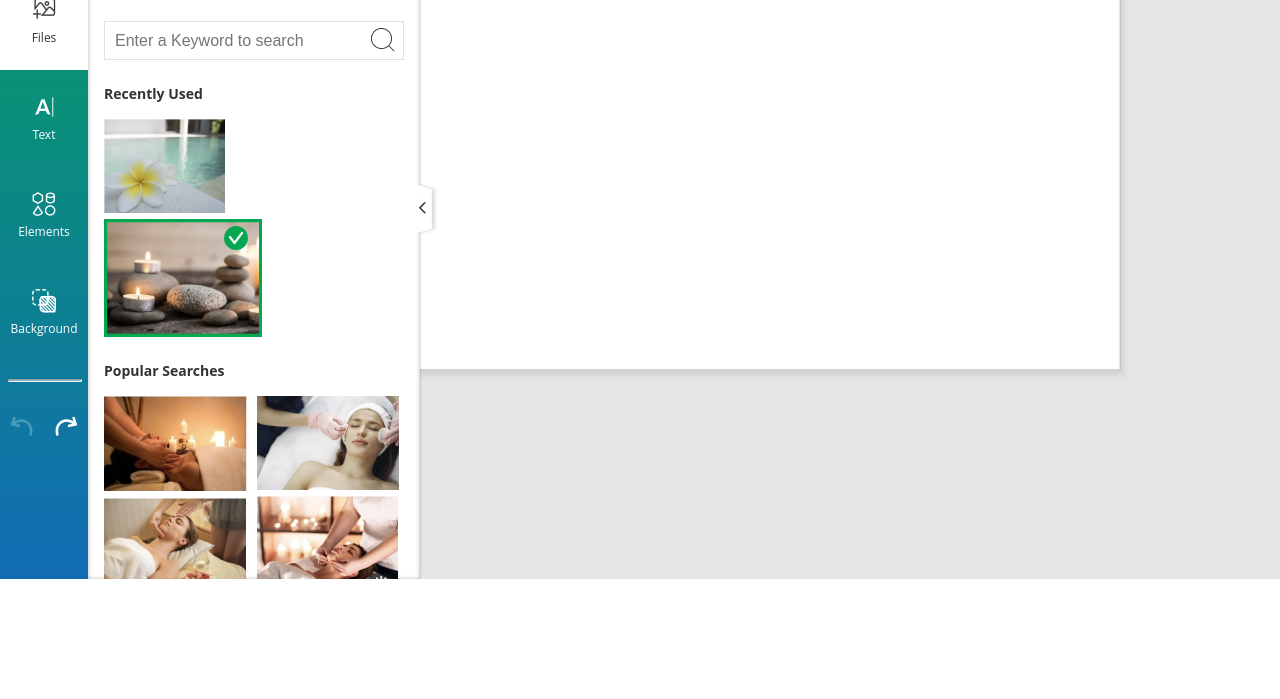
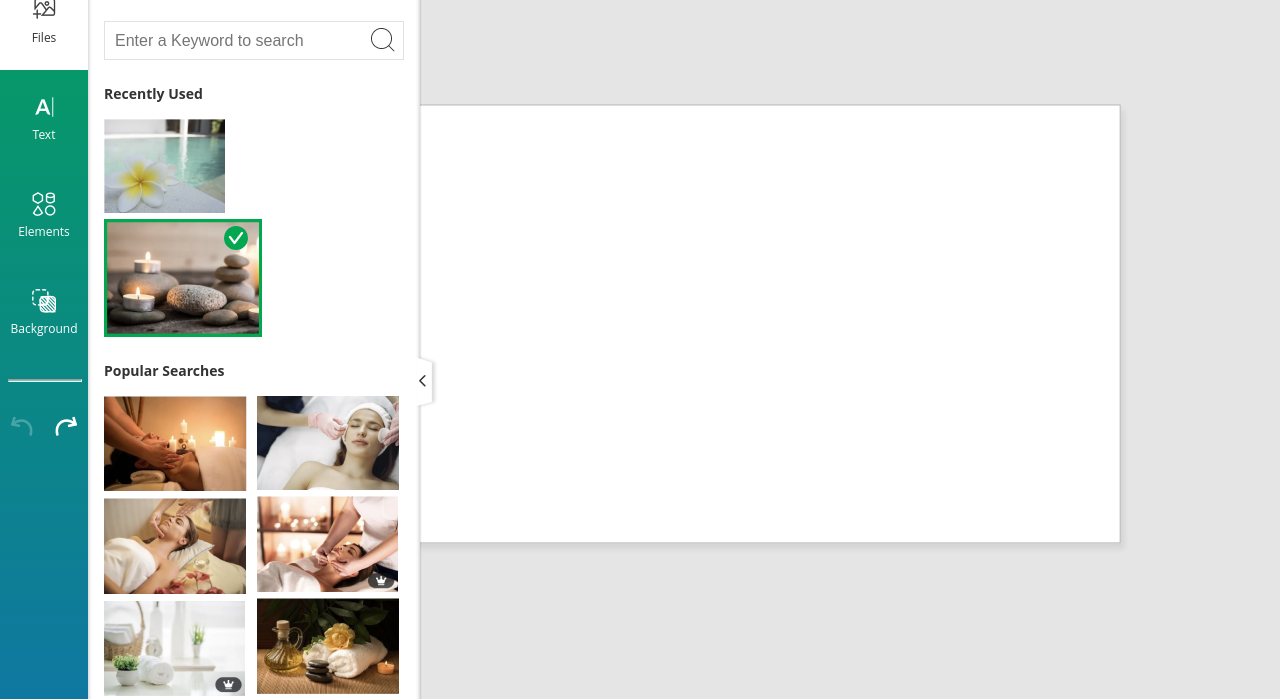
Before and after one commit to irvinlee/cloud-dt-ui, a website: page index-files-stock-images-results.html in a window 1280 px wide. Shown: the part 277-976 px from the top of the page. Before the commit the page ends 856 px from the top, so only its background shows below. Drawn offline with nearby package versions, Linux system fonts and the light colour scheme; files that its build step writes are made by us from their sources.

Commit message:
fixed issue with long drawer

```diff
--- a/index-files-stock-images-results.html
+++ b/index-files-stock-images-results.html
@@ -35,6 +35,7 @@
     <div class="page-content">
         <div class="inner-wrapper">
             <div class="left-nav">
+                <div class="nav-menu-items">
                     <a class="menu-item templates">
                         <i class="icon-templates"></i>
                         <i class="icon-templates-active active-icon"></i>
@@ -73,6 +74,7 @@
                         <button class="site-btn-redo">
                             <i class="icon-undo-redo"></i>
                         </button>
+                    </div>
                 </div>
 
                 <div class="site-drawer open">
--- a/less/components/site-drawer.less
+++ b/less/components/site-drawer.less
@@ -1,15 +1,12 @@
 @import "../variables.less";
 
 .site-drawer {
-    position: absolute;
-    z-index: 998;
+    position: relative;
     min-height: 100vh;
-    height: 100%;
     width: 0;
-    left: 100%;
-    top: 0;
     transition: ease-in-out 0.15s width;
     overflow: hidden;
+    z-index: 998;
 
     &.open {
         width: 354px;
@@ -41,11 +38,11 @@
         .drawer-toggle {
             position: absolute;
             top: 50%;
-            right: -12px;
+            right: -15px;
             border: none;
             background-color: transparent;
             height: 55.5px;
-            width: 22.64px;
+            width: 25.64px;
             outline: none !important;
         }
     }
--- a/less/global/sections/left-nav.less
+++ b/less/global/sections/left-nav.less
@@ -1,16 +1,18 @@
 @import "../../variables.less";
 
 .left-nav {
-    background: linear-gradient(180deg, @leftNavGradientTop 0%, @leftNavGradientBottom 100%);
-    min-height: 100vh;
-    width: 88px;
     display: flex;
-    flex-direction: column;
-    justify-content: flex-start;
-    align-items: flex-start;
-    padding-bottom: 62px;
-    position: relative;
-    overflow: visible;
+
+    .nav-menu-items {
+        min-height: 100vh;
+        background: linear-gradient(180deg, @leftNavGradientTop 0%, @leftNavGradientBottom 100%);
+        display: flex;
+        width: 88px;
+        flex-direction: column;
+        justify-content: flex-start;
+        align-items: flex-start;
+        padding-bottom: 62px;
+    }
 
     hr {
         background: rgba(255, 255, 255, 0.5);
```
Also changed, not shown: index-background.html (+2 -1 lines), index-elements.html (+2 -1 lines), index-files-stock-images.html (+2 -1 lines), index-files-with-selected-asset.html (+2 -1 lines), index-files.html (+2 -1 lines), index-logo.html (+2 -0 lines), index-templates.html (+2 -1 lines), index-text.html (+2 -1 lines), index.html (+2 -0 lines). Lines whose indentation alone changed are shown as unchanged.
